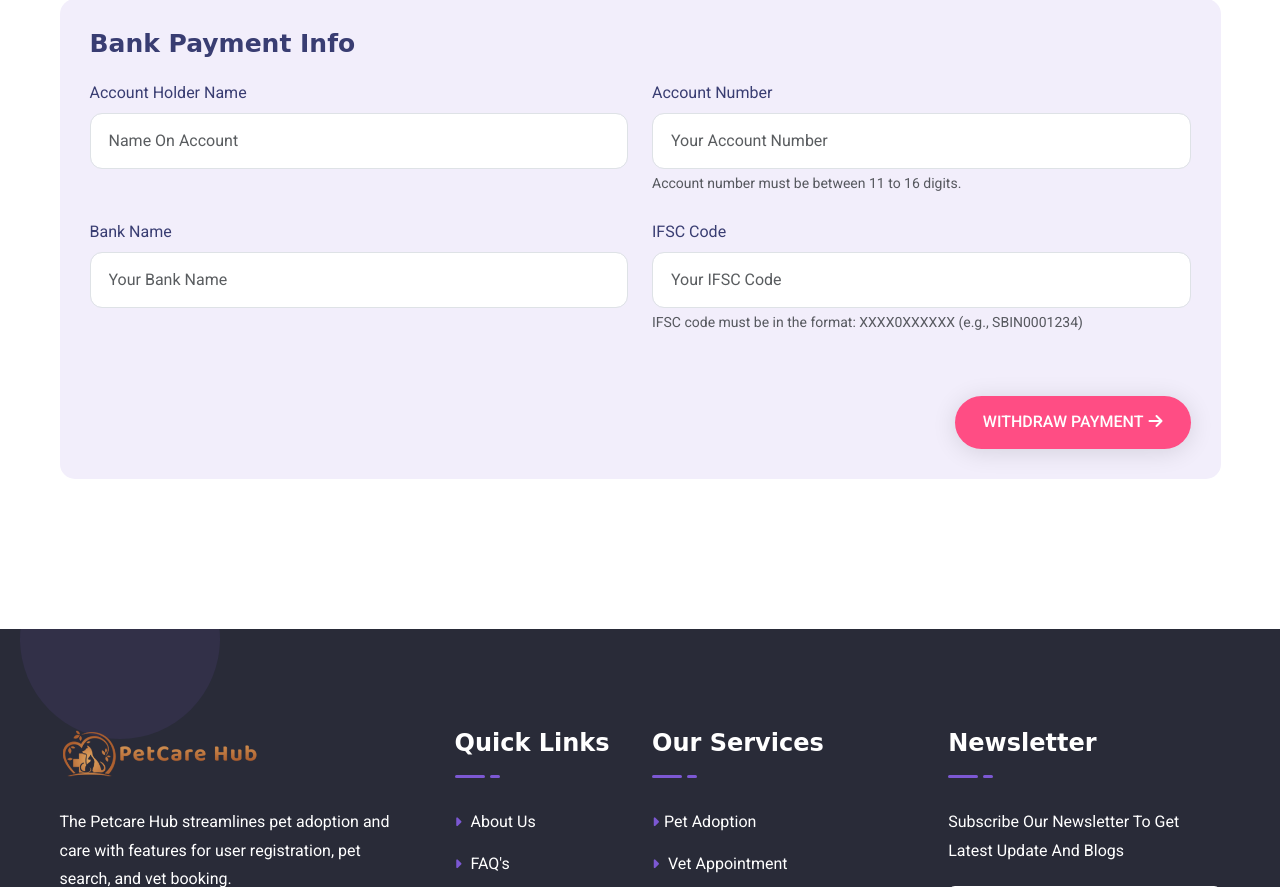
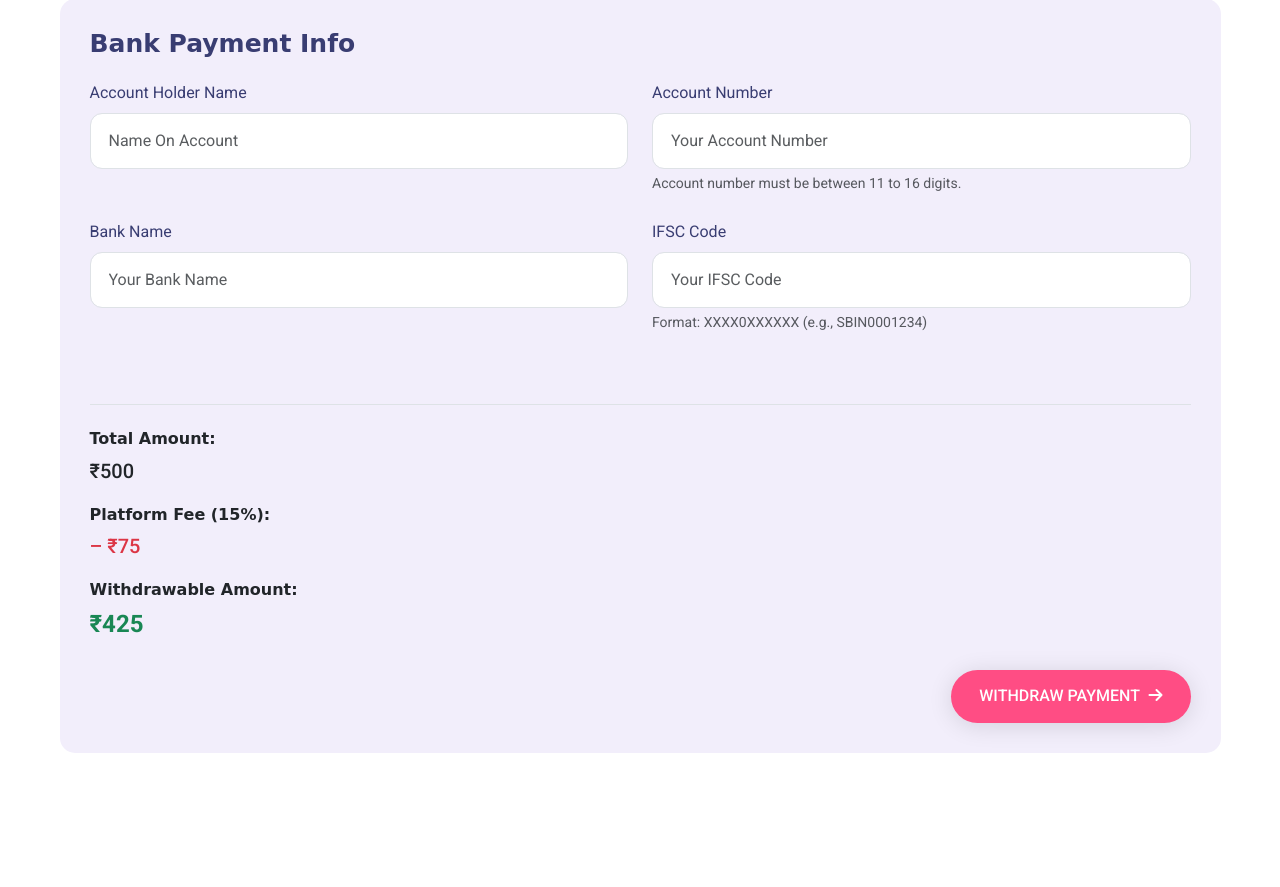
Before and after one commit to Rutvik5o/PetCareHub-All-in-One-solution, a Django app: page /withdraw/31 in a window 1280 px wide. Shown: the part 628-1515 px from the top of the page. Run offline with Django 5.2, Linux system fonts and the light colour scheme; data comes from the database, SQL or seed files in the repository; both versions use the stored data as it was after the commit; some libraries are stand-ins or nearby versions; some web fonts are replaced.

Commit message:
-set withdraw summary

```diff
--- a/myapp/templates/vetWithdraw.html
+++ b/myapp/templates/vetWithdraw.html
@@ -1,20 +1,11 @@
 <!DOCTYPE html>
 <html lang="en">
 <head>
-    <!-- meta tags -->
     <meta charset="UTF-8">
     <meta http-equiv="X-UA-Compatible" content="IE=edge">
     <meta name="viewport" content="width=device-width, initial-scale=1.0">
-    <meta name="description" content="">
-    <meta name="keywords" content="">
-
-    <!-- title -->
-    <title>PetCare Hub: All In One Solution</title>
-
-    <!-- favicon -->
+    <title>PetCare Hub: Bank Payment</title>
     <link rel="icon" type="image/x-icon" href="/static/img/logo/faviconimg.png">
-
-    <!-- css -->
     <link rel="stylesheet" href="/static/css/bootstrap.min.css">
     <link rel="stylesheet" href="/static/css/all-fontawesome.min.css">
     <link rel="stylesheet" href="/static/css/icomoon.css">
@@ -22,27 +13,21 @@
     <link rel="stylesheet" href="/static/css/magnific-popup.min.css">
     <link rel="stylesheet" href="/static/css/owl.carousel.min.css">
     <link rel="stylesheet" href="/static/css/style.css">
-
 </head>
-
 <body>
 
-    <!-- preloader -->
+<!-- Preloader -->
 <div class="preloader">
     <div class="loader">
-            <div></div>
-            <div></div>
-            <div></div>
+        <div></div><div></div><div></div>
     </div>
 </div>
-    <!-- preloader end -->
 
 {% include 'vetNav.html' %}
-    <!-- popup search end -->
 
 <main class="main">
 
-    <!-- breadcrumb -->
+    <!-- Breadcrumb -->
     <div class="site-breadcrumb" style="background: url(/static/img/breadcrumb/01.jpg)">
         <div class="container">
             <h2 class="breadcrumb-title">Bank Payment Checkout</h2>
@@ -53,7 +38,7 @@
         </div>
     </div>
 
-    <!-- bank payment info -->
+    <!-- Bank Payment Section -->
     <div class="bank-payment py-120">
         <div class="container">
             <div class="checkout-widget">
@@ -61,12 +46,12 @@
                 <div class="checkout-form">
                     <form action="/withdraw/{{ id }}" method="POST" enctype="multipart/form-data">
                         {% csrf_token %}
+                        <input type="hidden" name="apid" value="{{ id }}">
+                        <input type="hidden" name="vetid" value="{{ vet_id }}">
+
                         <div class="row">
                             <div class="col-lg-6">
                                 <div class="form-group">
-                                      <input type="hidden" name="apid" value="{{ id }}">
-                                      <input type="hidden" name="vetid" value="{{ vet_id }}">
-
                                     <label>Account Holder Name</label>
                                     <input type="text" class="form-control" placeholder="Name On Account" name="hol" required>
                                 </div>
@@ -90,33 +75,46 @@
                                     <label>IFSC Code</label>
                                     <input type="text" class="form-control" placeholder="Your IFSC Code" name="ifsc" required
                                            pattern="^[A-Za-z]{4}0[A-Z0-9a-z]{6}$">
-                                    <small class="form-text text-muted">IFSC code must be in the format: XXXX0XXXXXX (e.g., SBIN0001234)</small>
+                                    <small class="form-text text-muted">Format: XXXX0XXXXXX (e.g., SBIN0001234)</small>
                                 </div>
                             </div>
                         </div>
-                        <div class="text-end mt-40">
-                            <button type="submit" class="theme-btn">Withdraw Payment<i class="fas fa-arrow-right"></i></button>
+   <div class="mt-5 border-top pt-4">
+                        <div class="mb-3">
+                            <h6 class="mb-1 text-dark fw-semibold">Total Amount:</h6>
+                            <p class="fs-5 text-dark fw-medium mb-0">₹{{ n }}</p>
+                        </div>
+
+                        <div class="mb-3">
+                            <h6 class="mb-1 text-dark fw-semibold">Platform Fee (15%):</h6>
+                            <p class="fs-5 text-danger fw-medium mb-0">– ₹{{ c }}</p>
+                        </div>
+
+                        <div class="mb-3">
+                            <h6 class="mb-1 text-dark fw-semibold">Withdrawable Amount:</h6>
+                            <p class="fs-4 text-success fw-bold mb-0">₹{{ o }}</p>
+                        </div>
+                    </div>
+
+
+
+                        <div class="text-end mt-4">
+                            <button type="submit" class="theme-btn">Withdraw Payment <i class="fas fa-arrow-right"></i></button>
                         </div>
                     </form>
                 </div>
             </div>
         </div>
     </div>
-    <!-- bank payment end -->
+     <!-- Cart Summary Section (Optional for Checkout Page) -->
+
 
 </main>
-        <!-- shop checkout end -->
 
-    <!-- footer area -->
 {% include 'footer.html' %}
-    <!-- footer area end -->
 
-    <!-- scroll-top -->
 <a href="#" id="scroll-top"><i class="fa fa-angle-up"></i></a>
-    <!-- scroll-top end -->
 
-    <!-- js -->
-    <script data-cfasync="false" src="../cdn-cgi/scripts/5c5dd728/cloudflare-static/email-decode.min.js"></script>
 <script src="/static/js/jquery-3.6.0.min.js"></script>
 <script src="/static/js/modernizr.min.js"></script>
 <script src="/static/js/bootstrap.bundle.min.js"></script>
--- a/myapp/views.py
+++ b/myapp/views.py
@@ -668,10 +668,18 @@ def withdraw(request, id):
     if not vet:
         return HttpResponse("Vet not found", status=404)
     vetID = vet.id
+    Original = int(vet.Price * 0.85)
+    new = vet.Price
+    charge = int(vet.Price * 0.15)
+
+    # store 85% of vet's price
 
     context = {
         "id": id,
-        "vet_id": vetID
+        "vet_id": vetID,
+        "o":Original,
+        "n": new,
+        "c":charge
     }
 
     if request.method == "POST":
```
Also changed, not shown: db.sqlite3, 2 other files. Lines whose indentation alone changed are shown as unchanged.
